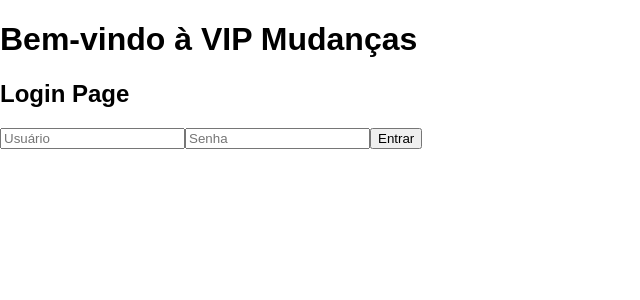
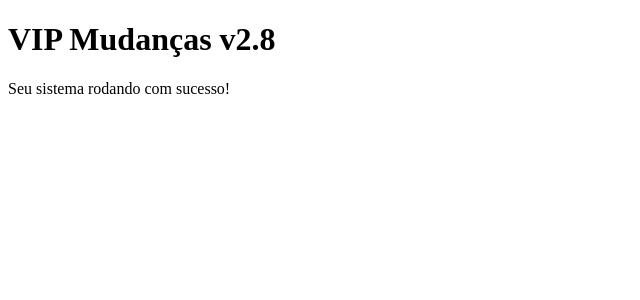
Before and after one commit to wevertonvip010/vip-mudancas-sistema-v2.8, a React (Vite) app in the folder frontend/: page / in a window 1280 px wide. Shown: the top 300 px of the page, without its empty margins (0-640 px from the left). Built offline with nearby package versions, Linux system fonts and the light colour scheme.

Commit message:
Add files via upload

```diff
--- a/frontend/src/App.jsx
+++ b/frontend/src/App.jsx
@@ -1,15 +1,12 @@
-import React from 'react';
-import Login from './pages/Login.jsx';
-import useAuth from './hooks/useAuth.js';
+import React from 'react'
 
 function App() {
-  const user = useAuth();
   return (
-    <div>
-      <h1>Bem-vindo à VIP Mudanças</h1>
-      <Login />
-    </div>
-  );
+    <>
+      <h1>VIP Mudanças v2.8</h1>
+      <p>Seu sistema rodando com sucesso!</p>
+    </>
+  )
 }
 
-export default App;
+export default App
--- /dev/null
+++ b/frontend/vite.config.js
@@ -0,0 +1,9 @@
+import { defineConfig } from 'vite'
+import react from '@vitejs/plugin-react'
+
+export default defineConfig({
+  plugins: [react()],
+  server: {
+    port: 3000
+  }
+})
```
Also changed, not shown: frontend/public/index.html (added, +13 -0 lines), frontend/src/main.jsx (+5 -6 lines).
